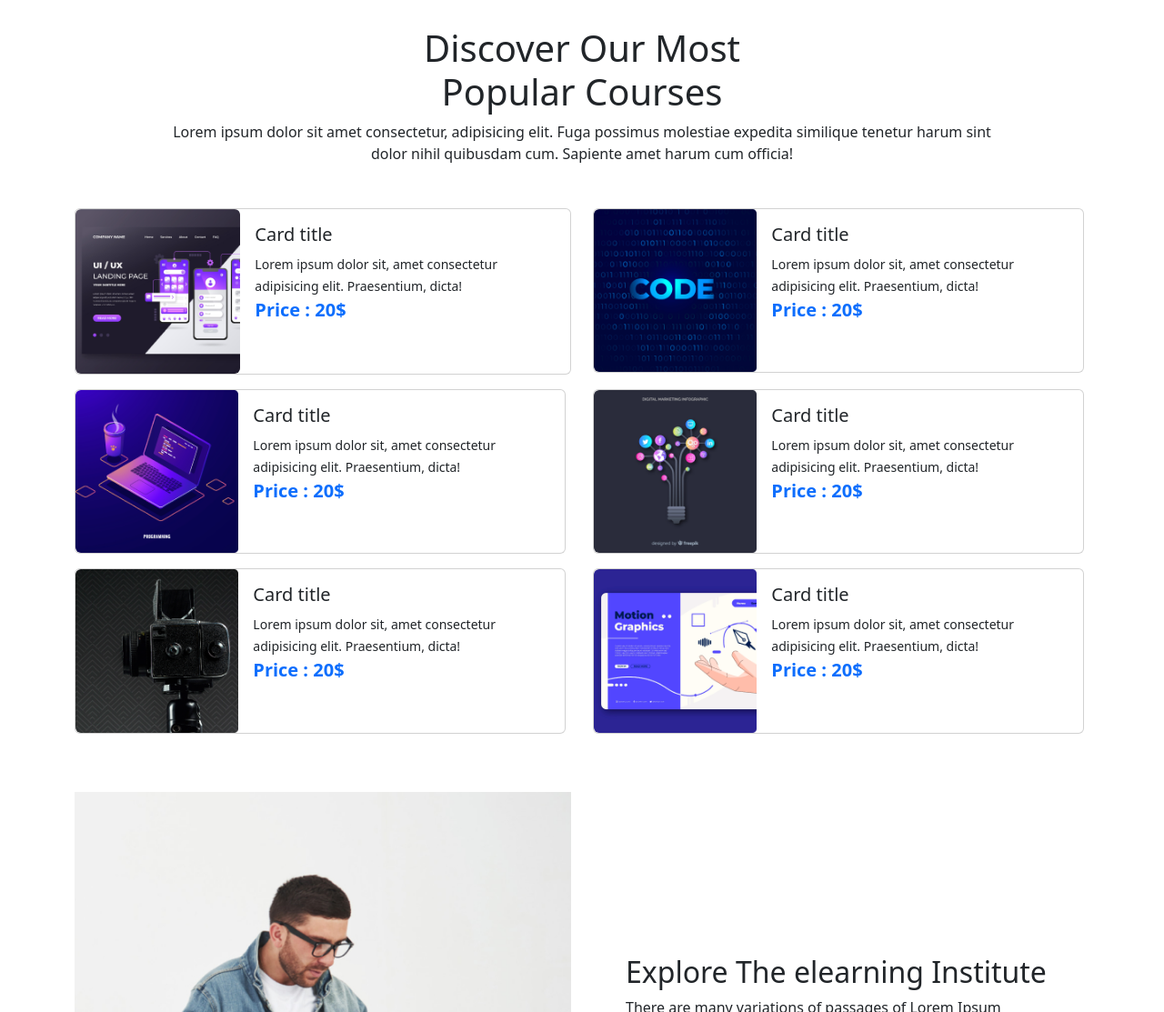
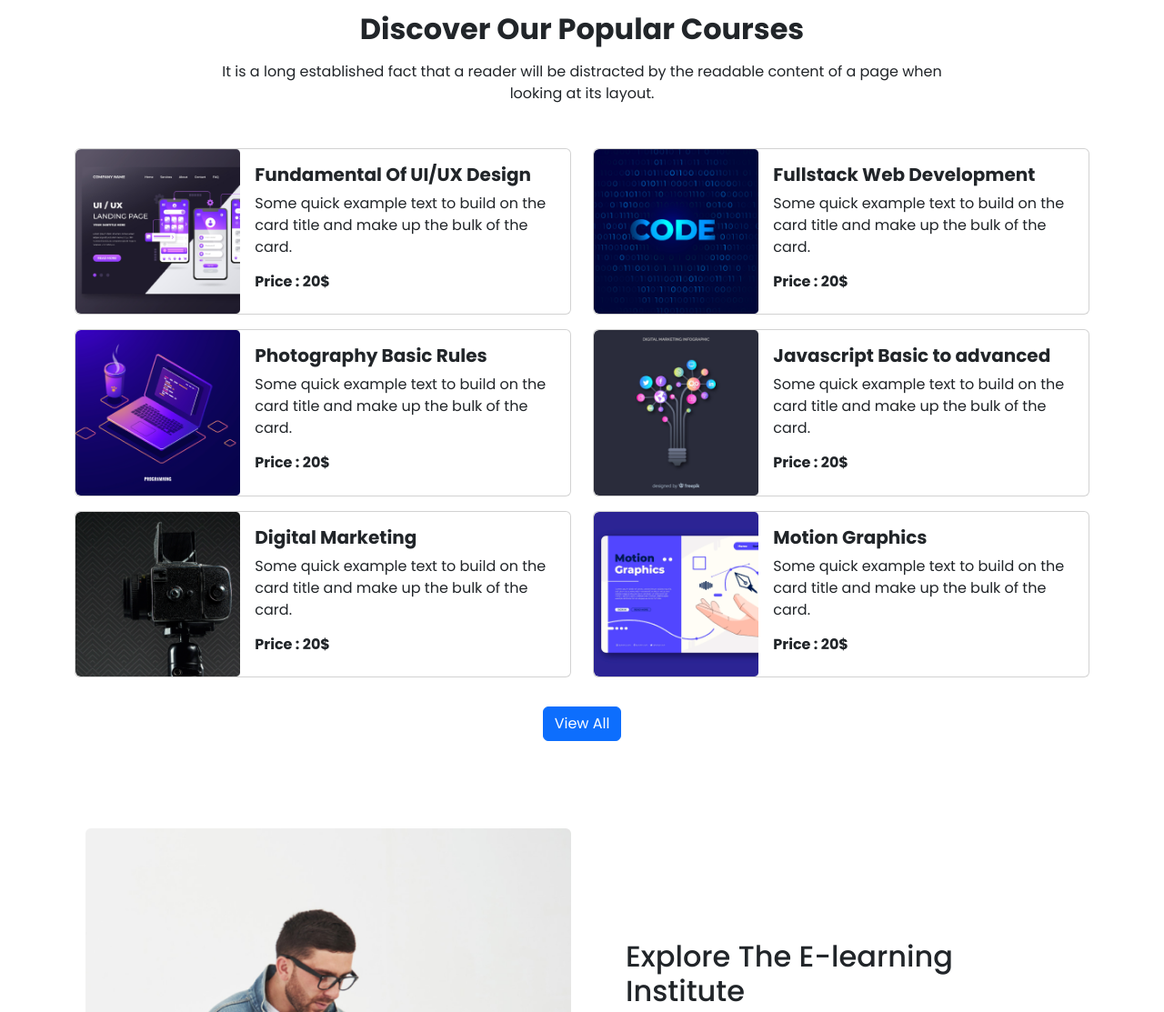
Before and after one commit to hasibulhamim2020/my-tech-farm-website, a plain HTML site: page index.html in a window 1280 px wide. Shown: the part 720-1833 px from the top of the page at 91% size. Drawn offline with nearby package versions, Linux system fonts and the light colour scheme.

Commit message:
ready to join

```diff
--- a/index.html
+++ b/index.html
@@ -5,6 +5,13 @@
     <meta name="viewport" content="width=device-width, initial-scale=1">
     <title>Bootstrap demo</title>
     <link href="https://cdn.jsdelivr.net/npm/bootstrap@5.2.0/dist/css/bootstrap.min.css" rel="stylesheet" integrity="sha384-gH2yIJqKdNHPEq0n4Mqa/HGKIhSkIHeL5AyhkYV8i59U5AR6csBvApHHNl/vI1Bx" crossorigin="anonymous">
+    <link
+      href="https://fonts.googleapis.com/css2?family=Pacifico&family=Poppins:ital,wght@0,100;0,200;0,300;0,400;0,500;0,600;0,700;0,800;1,100;1,200;1,300;1,400;1,500;1,600;1,700&display=swap"
+      rel="stylesheet">
+      <link
+      rel="stylesheet"
+      href="https://cdnjs.cloudflare.com/ajax/libs/font-awesome/6.1.2/css/all.min.css">
+      <link rel="stylesheet" href="style.css" >
   </head>
   <body>
 
@@ -107,146 +114,191 @@
 </section>
 <!-- end slider -->
 
-
-<!--head line start  -->
+<!-- start course list pricing section  -->
+<main class="container my-5">
   <section>
-<div class="container text-center mb-5 pt-3">
-    <h1>
-        Discover Our Most <br> Popular Courses
-    </h1>
-    <p class="ms-5 me-5 pe-5 ps-5">Lorem ipsum dolor sit amet consectetur, adipisicing elit. Fuga possimus molestiae expedita similique tenetur harum sint dolor nihil quibusdam cum. Sapiente amet harum cum officia!
-
+    <div class="row">
+      <div class="text-center">
+        <h2 class="fw-bold">Discover Our Popular Courses</h2>
+        <p class="w-75 mt-3 mx-auto text-gray mb-5">
+          It is a long established fact that a reader will be distracted by
+          the readable content of a page when looking at its layout.
         </p>
       </div>
-</section>
-<!--headline end  -->
-
-<!-- start course list pricing section  -->
-<section>
-
-    <div class="mb-5">
-        <div class="container ">
-            <div class="row row-cols-1 row-cols-sm-2 row-cols-lg-2">
-
-                <div class="col">
-                    <div class="card mb-3">
+    </div>
+    <div class="row">
+      <div class="col-lg-6 col-md-12">
+        <div class="card mb-3 w-100">
           <div class="row g-0">
             <div class="col-md-4">
-                            <img src="images/course/course-1.png" class="img-fluid rounded w-100%" alt="...">
+              <img
+                src="./images/course/course-1.png"
+                class="w-100 h-100 rounded-start"
+                alt="..."
+              />
             </div>
             <div class="col-md-8">
               <div class="card-body">
-                              <h5 class="card-title">Card title</h5>
-                              <small class="card-text ">Lorem ipsum dolor sit, amet consectetur adipisicing elit. Praesentium, dicta!</small>
-                              <p class="text-primary fs-5 fw-semibold">Price : 20$</p>
+                <h5 class="card-title text-gray fw-bold">
+                  Fundamental Of UI/UX Design
+                </h5>
+                <p class="card-text text-gray">
+                  Some quick example text to build on the card title and
+                  make up the bulk of the card.
+                </p>
+                <h6 class="card-text text-sky fw-bold">Price : 20$</h6>
               </div>
             </div>
           </div>
         </div>
       </div>
-                <div class="col">
-                    <div class="card mb-3" style="max-width: 540px;">
+      <div class="col-lg-6 col-md-12">
+        <div class="card mb-3 w-100">
           <div class="row g-0">
             <div class="col-md-4">
-                            <img src="images/course/course-2.png" class="img-fluid rounded-start" alt="...">
+              <img
+                src="./images/course/course-2.png"
+                class="w-100 h-100 rounded-start"
+                alt="..."
+              />
             </div>
             <div class="col-md-8">
               <div class="card-body">
-                              <h5 class="card-title">Card title</h5>
-                              <small class="card-text ">Lorem ipsum dolor sit, amet consectetur adipisicing elit. Praesentium, dicta!</small>
-                              <p class="text-primary fs-5 fw-semibold">Price : 20$</p>
+                <h5 class="card-title text-gray fw-bold">
+                  Fullstack Web Development
+                </h5>
+                <p class="card-text text-gray">
+                  Some quick example text to build on the card title and
+                  make up the bulk of the card.
+                </p>
+                <h6 class="card-text text-sky fw-bold">Price : 20$</h6>
               </div>
             </div>
           </div>
         </div>
       </div>
-                <div class="col">
-                    <div class="card mb-3" style="max-width: 540px;">
+    </div>
+    <div class="row">
+      <div class="col-lg-6 col-md-12">
+        <div class="card mb-3 w-100">
           <div class="row g-0">
             <div class="col-md-4">
-                            <img src="images/course/course-3.png" class="img-fluid rounded-start" alt="...">
+              <img
+                src="./images/course/course-3.png"
+                class="w-100 h-100 rounded-start"
+                alt="..."
+              />
             </div>
             <div class="col-md-8">
               <div class="card-body">
-                              <h5 class="card-title">Card title</h5>
-                              <small class="card-text ">Lorem ipsum dolor sit, amet consectetur adipisicing elit. Praesentium, dicta!</small>
-                              <p class="text-primary fs-5 fw-semibold">Price : 20$</p>
+                <h5 class="card-title text-gray fw-bold">
+                  Photography Basic Rules
+                </h5>
+                <p class="card-text text-gray">
+                  Some quick example text to build on the card title and
+                  make up the bulk of the card.
+                </p>
+                <h6 class="card-text text-sky fw-bold">Price : 20$</h6>
               </div>
             </div>
           </div>
         </div>
       </div>
-                <div class="col">
-                    <div class="card mb-3" style="max-width: 540px;">
+      <div class="col-lg-6 col-md-12">
+        <div class="card mb-3 w-100">
           <div class="row g-0">
             <div class="col-md-4">
-                            <img src="images/course/course-4.png" class="img-fluid rounded-start" alt="...">
+              <img
+                src="./images/course/course-4.png"
+                class="w-100 h-100 rounded-start"
+                alt="..."
+              />
             </div>
             <div class="col-md-8">
               <div class="card-body">
-                              <h5 class="card-title">Card title</h5>
-                              <small class="card-text ">Lorem ipsum dolor sit, amet consectetur adipisicing elit. Praesentium, dicta!</small>
-                              <p class="text-primary fs-5 fw-semibold">Price : 20$</p>
+                <h5 class="card-title text-gray fw-bold">
+                  Javascript Basic to advanced
+                </h5>
+                <p class="card-text text-gray">
+                  Some quick example text to build on the card title and
+                  make up the bulk of the card.
+                </p>
+                <h6 class="card-text text-sky fw-bold">Price : 20$</h6>
               </div>
             </div>
           </div>
         </div>
       </div>
-                <div class="col">
-                    <div class="card mb-3" style="max-width: 540px;">
+    </div>
+    <div class="row">
+      <div class="col-lg-6 col-md-12">
+        <div class="card mb-3 w-100">
           <div class="row g-0">
             <div class="col-md-4">
-                            <img src="images/course/course-5.png" class="img-fluid rounded-start" alt="...">
+              <img
+                src="./images/course/course-5.png"
+                class="w-100 h-100 rounded-start"
+                alt="..."
+              />
             </div>
             <div class="col-md-8">
               <div class="card-body">
-                              <h5 class="card-title">Card title</h5>
-                              <small class="card-text ">Lorem ipsum dolor sit, amet consectetur adipisicing elit. Praesentium, dicta!</small>
-                              <p class="text-primary fs-5 fw-semibold">Price : 20$</p>
+                <h5 class="card-title text-gray fw-bold">
+                  Digital Marketing
+                </h5>
+                <p class="card-text text-gray">
+                  Some quick example text to build on the card title and
+                  make up the bulk of the card.
+                </p>
+                <h6 class="card-text text-sky fw-bold">Price : 20$</h6>
               </div>
             </div>
           </div>
         </div>
       </div>
-                <div class="col">
-                    <div class="card mb-3" style="max-width: 540px;">
+      <div class="col-lg-6 col-md-12">
+        <div class="card mb-3 w-100">
           <div class="row g-0">
             <div class="col-md-4">
-                            <img src="images/course/course-6.png" class="img-fluid rounded-start" alt="...">
+              <img
+                src="./images/course/course-6.png"
+                class="w-100 h-100 rounded-start"
+                alt="..."
+              />
             </div>
             <div class="col-md-8">
               <div class="card-body">
-                              <h5 class="card-title">Card title</h5>
-                              <small class="card-text ">Lorem ipsum dolor sit, amet consectetur adipisicing elit. Praesentium, dicta!</small>
-                              <p class="text-primary fs-5 fw-semibold">Price : 20$</p>
+                <h5 class="card-title text-gray fw-bold">
+                  Motion Graphics
+                </h5>
+                <p class="card-text text-gray">
+                  Some quick example text to build on the card title and
+                  make up the bulk of the card.
+                </p>
+                <h6 class="card-text text-sky fw-bold">Price : 20$</h6>
               </div>
             </div>
           </div>
         </div>
       </div>
-
     </div>
-          </div>
-
+    <div class=" mt-3 text-center">
+      <button type="button " class="btn btn-primary mb-5 ">View All</button>
     </div>
   </section>
 <!-- end course list pricing section  -->
 
  <!-- start bonus middle section -->
-<section >
-
-
-
   <section class="container my-5 custom-bg">
     <div class="row align-items-center justify-content-center">
       <div class="col-lg-6">
         <div>
-          <img src="images/working.png" alt="" class="w-100" />
+          <img src="images/working.png" alt="" class="w-100 border border-0 rounded" />
         </div>
       </div>
       <div class="col-lg-6 p-5">
         <div>
-          <h2>Explore The elearning Institute</h2>
+          <h2>Explore The E-learning Institute</h2>
           <p>
             There are many variations of passages of Lorem Ipsum available,
             but the majority have suffered alteration in some form, by
@@ -272,19 +324,44 @@
               <p>Rating & Review</p>
             </div>
           </div>
-          <button class="btn bg-sky text-light px-4 py-2">Read More</button>
+          <div class=" mt-3">
+            <button type="button" class="btn btn-primary mb-5 ">Read More</button>
+          </div>
         </div>
       </div>
     </div>
   </section>
 
-</section>
  <!-- end bonus middle section -->
 
 
  <!-- start Ready to join? bonus section -->
  <section>
+  <section class="bg-primary p-5">
+    <div class="row align-items-center justify-content-center">
+      <div class="col-lg-6 text-white">
+        <h1>Ready to join ?</h1>
+        <p>
+          It is a long established fact that a reader will be distracted by
+          the readable content of a page when looking at its layout.
+        </p>
+      </div>
+      <div class="col-lg-6 text-end">
+        <!-- <button class="btn bg-white fw-bold text-sky py-2 px-4">Register Now</button> -->
+        <!-- Button trigger modal -->
+        <button
+          type="button"
+          class="btn btn-light"
+          data-bs-toggle="modal"
+          data-bs-target="#exampleModal"
+        >
+          Register Now
+        </button>
 
+
+      </div>
+    </div>
+  </section>
  </section>
  <!-- end Ready to join? bonus section -->
 
@@ -320,7 +397,7 @@
 </section>
 <!-- end footer -->
 
-
+</main>
 <script src="https://cdn.jsdelivr.net/npm/bootstrap@5.2.0/dist/js/bootstrap.bundle.min.js" integrity="sha384-A3rJD856KowSb7dwlZdYEkO39Gagi7vIsF0jrRAoQmDKKtQBHUuLZ9AsSv4jD4Xa" crossorigin="anonymous"></script>
 </body>
 </html>
--- a/style.css
+++ b/style.css
@@ -0,0 +1,3 @@
+body{
+    font-family: 'Poppins', sans-serif;
+}
```
Lines whose indentation alone changed are shown as unchanged.
